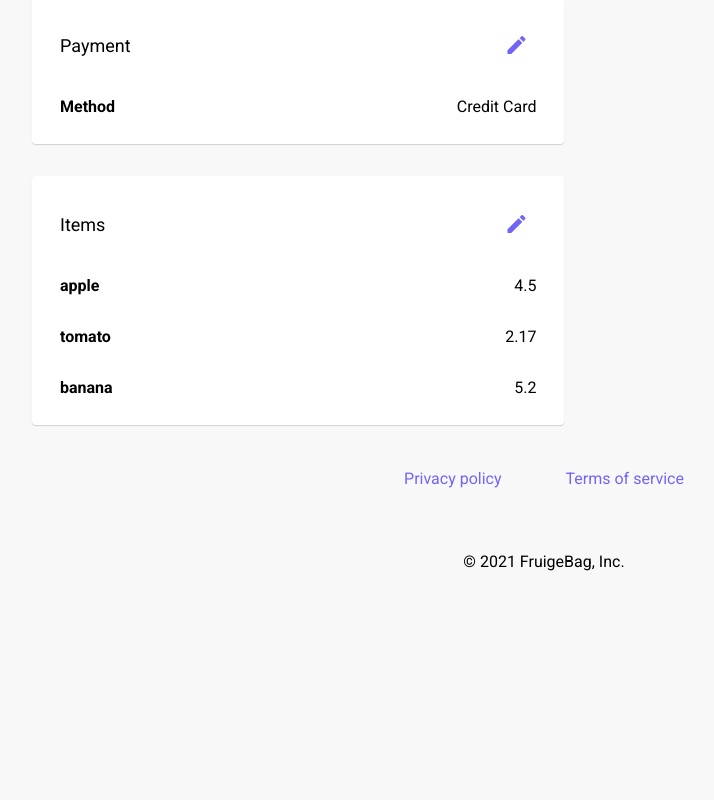
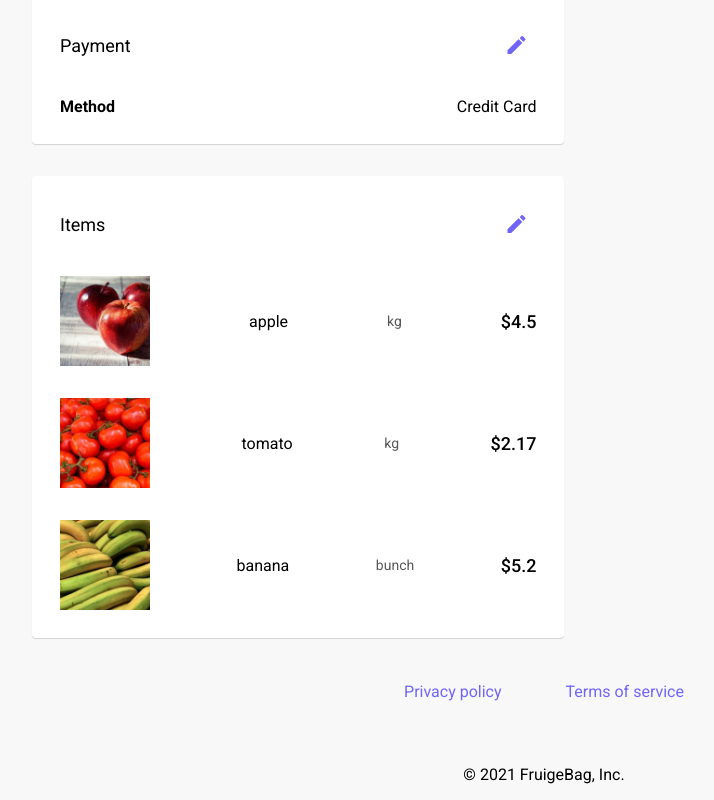
Before and after one commit to harounach/vegefru, a Next.js app: page /placeOrder in a window 1280 px wide. Shown: the part 704-1504 px from the top of the page, without its empty margins (96-810 px from the left). Before the commit the page ends 1291 px from the top, so only its background shows below. Built offline with nearby package versions, Linux system fonts and the light colour scheme.

Commit message:
Create PlaceOrderItem

```diff
--- /dev/null
+++ b/components/PlaceOrderCard/PlaceOrderItem.jsx
@@ -0,0 +1,25 @@
+import React from "react";
+import classNames from "classnames";
+import styles from "./PlaceOrderItem.module.scss";
+const PlaceOrderItem = ({ product, customClasses }) => {
+  return (
+    <div className={classNames(styles["place-order-item"], customClasses)}>
+      <img
+        src={`/${product.image}.jpg`}
+        alt={product.name}
+        className={classNames(styles["place-order-item__img"])}
+      />
+      <span className={classNames(styles["place-order-item__name"])}>
+        {product.name}
+      </span>
+      <span className={classNames(styles["place-order-item__qty"])}>
+        {product.qty_unit}
+      </span>
+      <span className={classNames(styles["place-order-item__price"])}>
+        {`$${product.price}`}
+      </span>
+    </div>
+  );
+};
+
+export default PlaceOrderItem;
--- /dev/null
+++ b/components/PlaceOrderCard/PlaceOrderItem.module.scss
@@ -0,0 +1,40 @@
+// place-order-item
+.place-order-item {
+  width: 100%;
+  display: flex;
+  justify-content: space-between;
+  align-items: center;
+  // place-order-item__img
+  &__img {
+    width: 90px;
+    height: 90px;
+    object-fit: cover;
+  }
+
+  // place-order-item__name
+  &__name {
+    font-style: normal;
+    font-weight: normal;
+    font-size: 1rem;
+    line-height: 19px;
+    color: #000;
+  }
+
+  // place-order-item__qty
+  &__qty {
+    font-style: normal;
+    font-weight: normal;
+    font-size: 14px;
+    line-height: 16px;
+    color: rgba(0, 0, 0, 0.66);
+  }
+
+  // place-order-item__price
+  &__price {
+    font-style: normal;
+    font-weight: 500;
+    font-size: 18px;
+    line-height: 21px;
+    color: #000000;
+  }
+}
--- a/components/PlaceOrderCard/PlaceOrderItemsCard.jsx
+++ b/components/PlaceOrderCard/PlaceOrderItemsCard.jsx
@@ -2,22 +2,11 @@ import React from "react";
 import classNames from "classnames";
 import styles from "./PlaceOrderCard.module.scss";
 import Button from "../Button/Button";
+import PlaceOrderItem from "./PlaceOrderItem";
 
 const PlaceOrderItemsCard = ({ itemsInfo }) => {
   const dataView = itemsInfo.map((product) => {
-    return (
-      <div
-        key={product.id}
-        className={classNames(styles["place-order-card__sect"])}
-      >
-        <span className={classNames(styles["place-order-card__subtitle"])}>
-          {product.name}
-        </span>
-        <span className={classNames(styles["place-order-card__info"])}>
-          {product.price}
-        </span>
-      </div>
-    );
+    return <PlaceOrderItem key={product.id} product={product} />;
   });
 
   return (
--- a/pages/placeOrder.jsx
+++ b/pages/placeOrder.jsx
@@ -6,7 +6,6 @@ import styles from "./placeOrder.module.scss";
 import Appbar from "../components/Appbar/Appbar";
 import Stepper from "../components/Stepper/Stepper";
 import SummaryCard from "../components/SummaryCard/SummaryCard";
-import PlaceOrderCard from "../components/PlaceOrderCard/PlaceOrderCard";
 import PlaceOrderShippingCard from "../components/PlaceOrderCard/PlaceOrderShippingCard";
 import PlaceOrderBillingCard from "../components/PlaceOrderCard/PlaceOrderBillingCard";
 import PlaceOrderPaymentCard from "../components/PlaceOrderCard/PlaceOrderPaymentCard";
```
